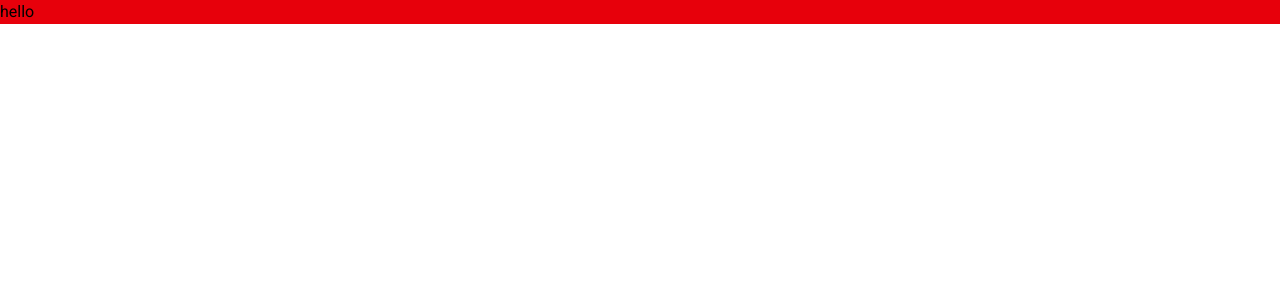
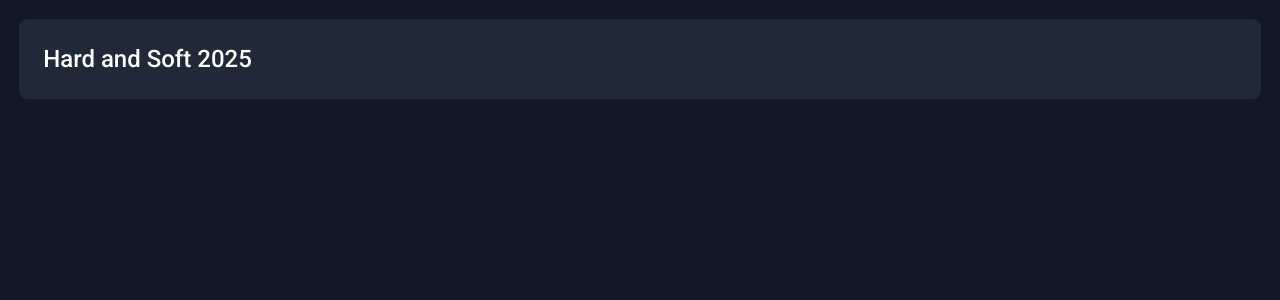
Before and after one commit to DanceaRadu/HardAndSoft2025Frontend, an Angular app: page / in a window 1280 px wide. Shown: the top 300 px of the page. Built offline with nearby package versions, Linux system fonts and the light colour scheme.

Commit message:
Added basic header and styling.

```diff
--- a/src/app/app.component.html
+++ b/src/app/app.component.html
@@ -1 +1,3 @@
-<div class="bg-red-600">hello</div>
+<div class="app-border">
+  <app-header></app-header>
+</div>
--- a/src/app/app.module.ts
+++ b/src/app/app.module.ts
@@ -3,10 +3,12 @@ import { BrowserModule } from '@angular/platform-browser';
 
 import { AppRoutingModule } from './app-routing.module';
 import { AppComponent } from './app.component';
+import { HeaderComponent } from './components/header/header.component';
 
 @NgModule({
   declarations: [
-    AppComponent
+    AppComponent,
+    HeaderComponent
   ],
   imports: [
     BrowserModule,
--- /dev/null
+++ b/src/app/components/header/header.component.html
@@ -0,0 +1,6 @@
+<div class="header-container">
+  <div class="header-title">Hard and Soft 2025</div>
+  <div>
+
+  </div>
+</div>
--- /dev/null
+++ b/src/app/components/header/header.component.scss
@@ -0,0 +1,17 @@
+.header-container {
+  display: flex;
+  justify-content: space-between;
+  align-items: center;
+
+  background-color: var(--components-background);
+  border-radius: 0.5rem;
+  height: 5rem;
+
+  padding: 1.5rem;
+}
+
+.header-title {
+  font-size: var(--text-xlarge);
+  color: var(--text-color);
+  font-weight: 500;
+}
--- a/src/index.html
+++ b/src/index.html
@@ -7,6 +7,7 @@
   <meta name="viewport" content="width=device-width, initial-scale=1">
   <link rel="icon" type="image/x-icon" href="favicon.ico">
   <link href="https://fonts.googleapis.com/css2?family=Roboto:wght@300;400;500&display=swap" rel="stylesheet">
+  <link href="https://fonts.googleapis.com/css2?family=JetBrains+Mono:ital,wght@0,100..800;1,100..800&display=swap" rel="stylesheet">
   <link href="https://fonts.googleapis.com/icon?family=Material+Icons" rel="stylesheet">
 </head>
 <body class="mat-typography">
--- a/src/styles.scss
+++ b/src/styles.scss
@@ -1,4 +1,29 @@
 @use "tailwindcss";
 
-html, body { height: 100%; }
+:root {
+  --background-color: #111827;
+  --components-background: #1F2937;
+
+  --text-color: #FFFFFF;
+  --text-secondary: #9CA3AF;
+
+  --text-accent: #60A5FA;
+  --background-accent: #2563EB;
+
+  --jetbrains-font: "JetBrains Mono", monospace;
+
+  --text-small: 14px;
+  --text-medium: 16px;
+  --text-large: 20px;
+  --text-xlarge: 24px;
+}
+
+.app-border {
+  margin: 1.2rem;
+}
+
+html, body {
+  background-color: var(--background-color);
+  height: 100%;
+}
 body { margin: 0; font-family: Roboto, "Helvetica Neue", sans-serif; }
```
Also changed, not shown: src/app/components/header/header.component.ts (added, +11 -0 lines).
